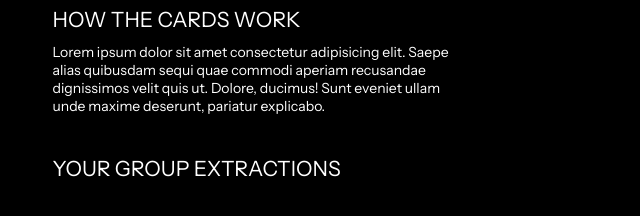
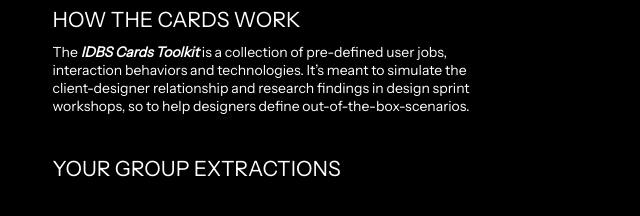
Before and after one commit to fre-denni/idbs-cards-app, a website: page src/dashboard.html in a window 1280 px wide. Shown: the part 130-346 px from the top of the page, without its empty margins (0-640 px from the left). Drawn offline with Linux system fonts and the light colour scheme; a script that the page names is missing.

Commit message:
took off lorem ipsum

```diff
--- a/src/dashboard.html
+++ b/src/dashboard.html
@@ -29,10 +29,14 @@
           How the cards work
         </p>
         <p>
-          Lorem ipsum dolor sit amet consectetur adipisicing elit. Saepe alias
-          quibusdam sequi quae commodi aperiam recusandae dignissimos velit quis
-          ut. Dolore, ducimus! Sunt eveniet ullam unde maxime deserunt, pariatur
-          explicabo.
+          The
+          <span style="font-weight: 600; font-style: italic">
+            IDBS Cards Toolkit
+          </span>
+          is a collection of pre-defined user jobs, interaction behaviors and
+          technologies. It’s meant to simulate the client-designer relationship
+          and research findings in design sprint workshops, so to help designers
+          define out-of-the-box-scenarios.
         </p>
       </div>
     </header>
```
